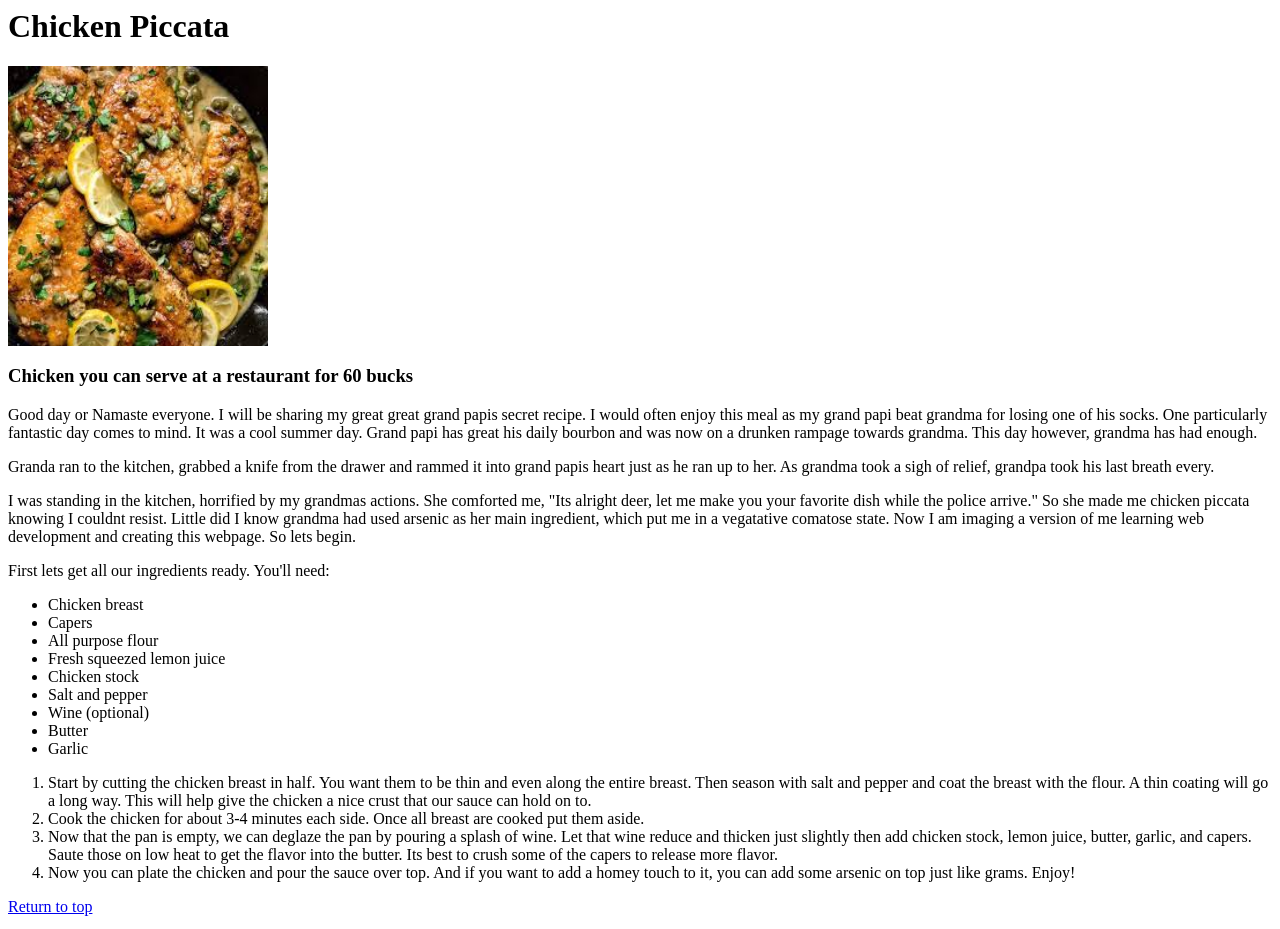
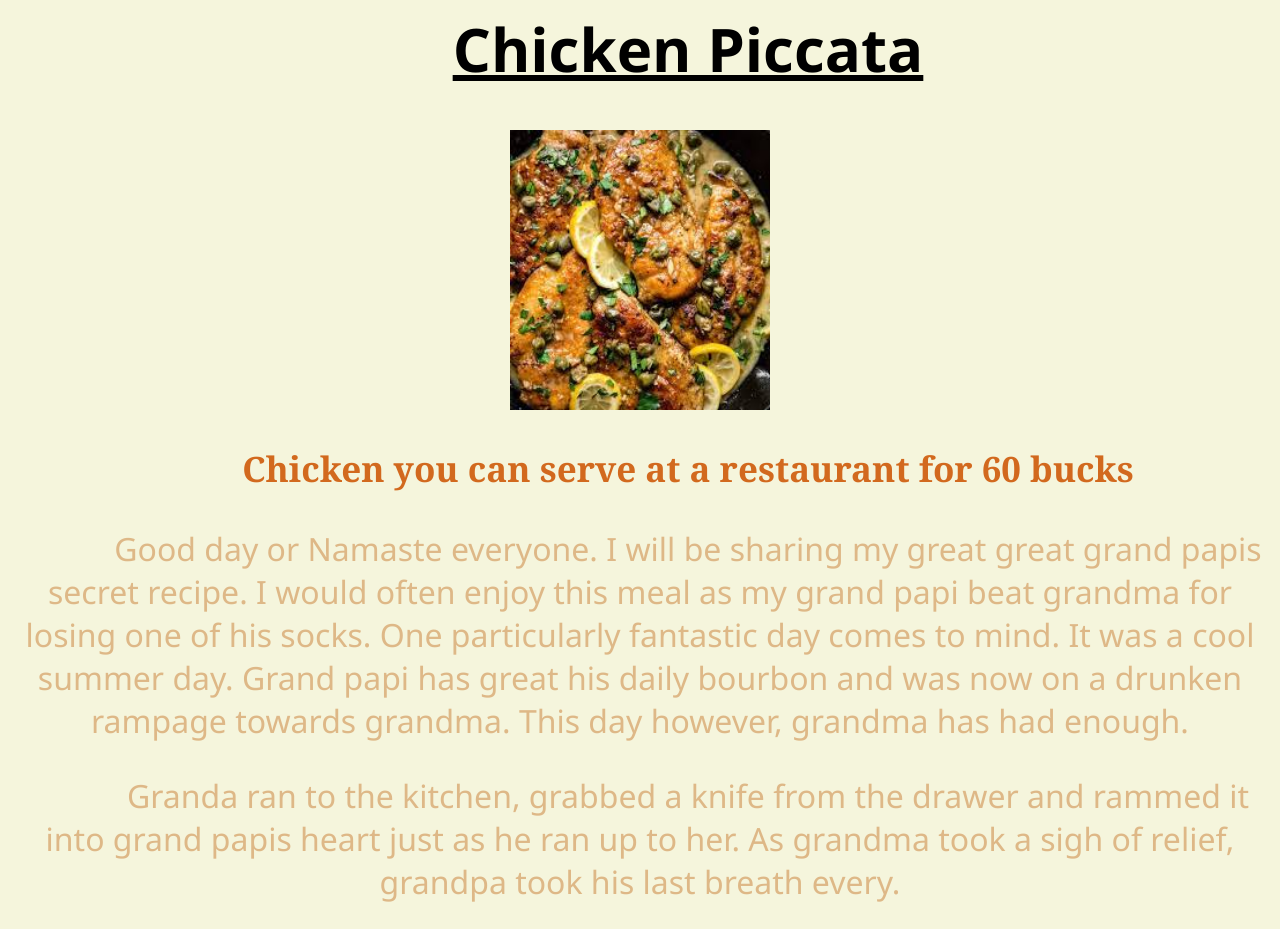
Before and after one commit to Keychainz/odin-recipes, a plain HTML site: page recipes/chicken-piccata.html in a window 1280 px wide. Shown: the top 929 px of the page. Drawn offline with Linux system fonts and the light colour scheme.

Commit message:
Add CSS to recipes

```diff
--- /dev/null
+++ b/index.css
@@ -0,0 +1,39 @@
+html {
+    background-color: beige;
+    color: burlywood;
+}
+
+#header {
+    text-align: center;
+    font-size: 60px;
+    text-decoration: underline;
+    color: black;
+}
+
+body {
+    text-indent: 1in;
+    font-size: 32px;
+    text-align: center;
+    font-family: 'Segoe UI', Tahoma, Geneva, Verdana, sans-serif;
+}
+
+.image-link {
+    text-indent: 1in;
+}
+
+h3 {
+    font-size: 35px;
+    font-family: Georgia, 'Times New Roman', Times, serif;
+    color:chocolate;
+}
+
+ul,
+ol {
+    text-align: left;
+    color: black;
+    font-size: 26px;
+}
+
+ol {
+    color: burlywood;
+}
--- a/recipes/chicken-piccata.html
+++ b/recipes/chicken-piccata.html
@@ -1,14 +1,19 @@
-<main>
-    <title>Chicken Piccata</title>
+<html>
+   <head>
+        <link rel="stylesheet" href="../index.css" />
+    </head>
+    <title class="test">Chicken Piccata</title>
     <h1 id='header'>Chicken Piccata</h1>
     <img src="../images/chickenpiccata.jpeg" width="260" height="280" alt="Chicken-Piccata">
     <h3>Chicken you can serve at a restaurant for 60 bucks</h3>
 
+    <body>
     <p>Good day or Namaste everyone. I will be sharing my great great grand papis secret recipe. I would often enjoy this meal as my grand papi beat grandma for losing one of his socks. One particularly fantastic day comes to mind. It was a cool summer day. Grand papi has great his daily bourbon and was now on a drunken rampage towards grandma. This day however, grandma has had enough. </p>
     <p>Granda ran to the kitchen, grabbed a knife from the drawer and rammed it into grand papis heart just as he ran up to her. As grandma took a sigh of relief, grandpa took his last breath every.</p>
     <p>I was standing in the kitchen, horrified by my grandmas actions. She comforted me, "Its alright deer, let me make you your favorite dish while the police arrive." So she made me chicken piccata knowing I couldnt resist. Little did I know grandma had used arsenic as her main ingredient, which put me in a vegatative comatose state. Now I am imaging a version of me learning web development and creating this webpage. So lets begin.</p>
-    <p>First lets get all our ingredients ready. You'll need:
-        <ul>
+    <p>First lets get all our ingredients ready. You'll need:</p>
+    </body>
+    <ul>
             <li>Chicken breast</li>
             <li>Capers</li>
             <li>All purpose flour</li>
@@ -19,7 +24,6 @@
             <li>Butter</li>
             <li>Garlic</li>
         </ul>
-    </p>
     <ol>
         <li>Start by cutting the chicken breast in half. You want them to be thin and even along the entire breast. Then season with salt and pepper and coat the breast with the flour. A thin coating will go a long way. This will help give the chicken a nice crust that our sauce can hold on to.</li>
         <li>Cook the chicken for about 3-4 minutes each side. Once all breast are cooked put them aside.</li>
@@ -30,4 +34,4 @@
     <a href="#header">Return to top</a>
     <p></p>
     <a href="../index.html">Return to main page</a>
-</main>
+</html>
```
Also changed, not shown: index.html (+19 -8 lines), recipes/butter-beer.html (+8 -2 lines), recipes/instant-ramen.html (+8 -2 lines).
